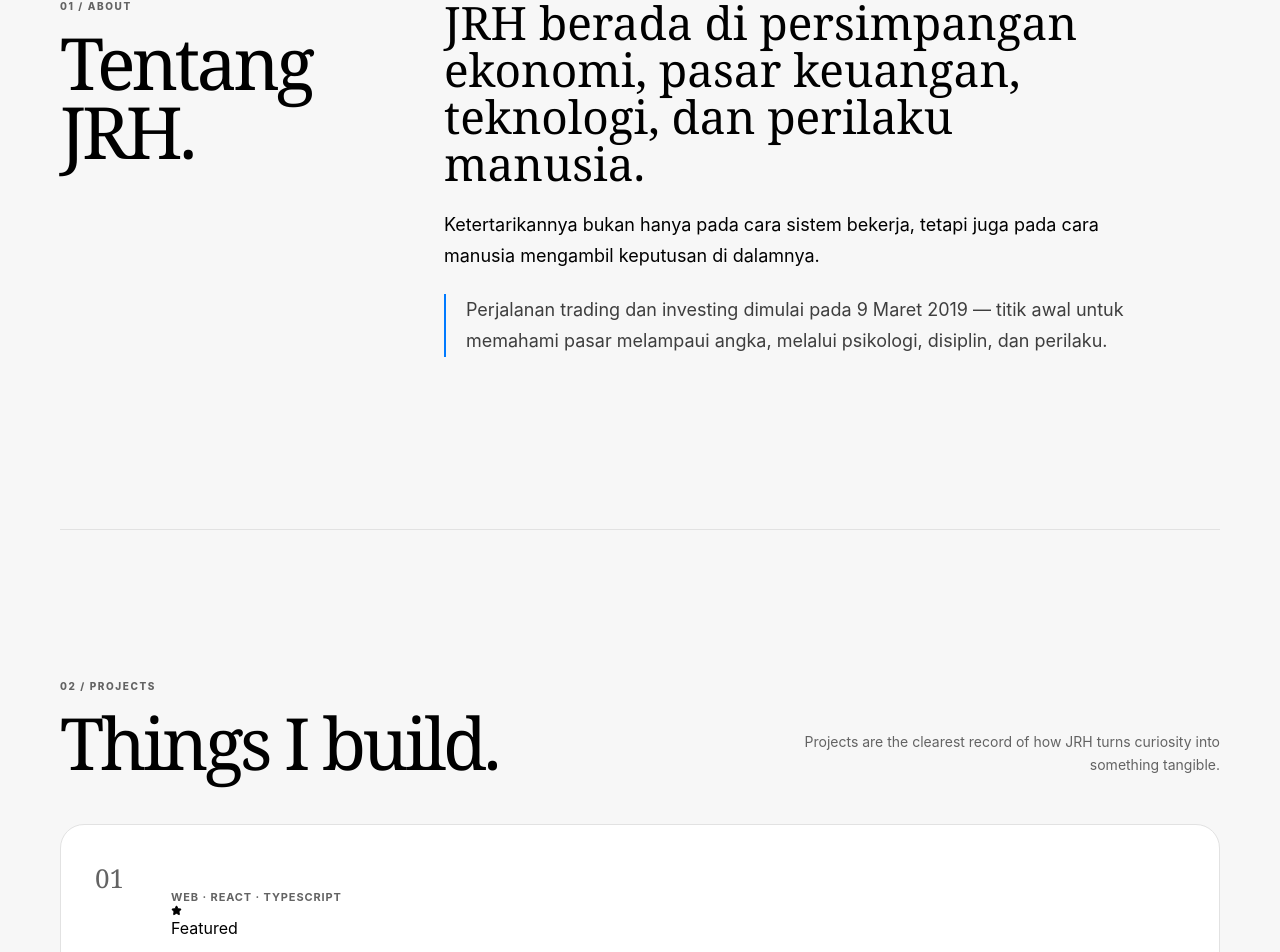
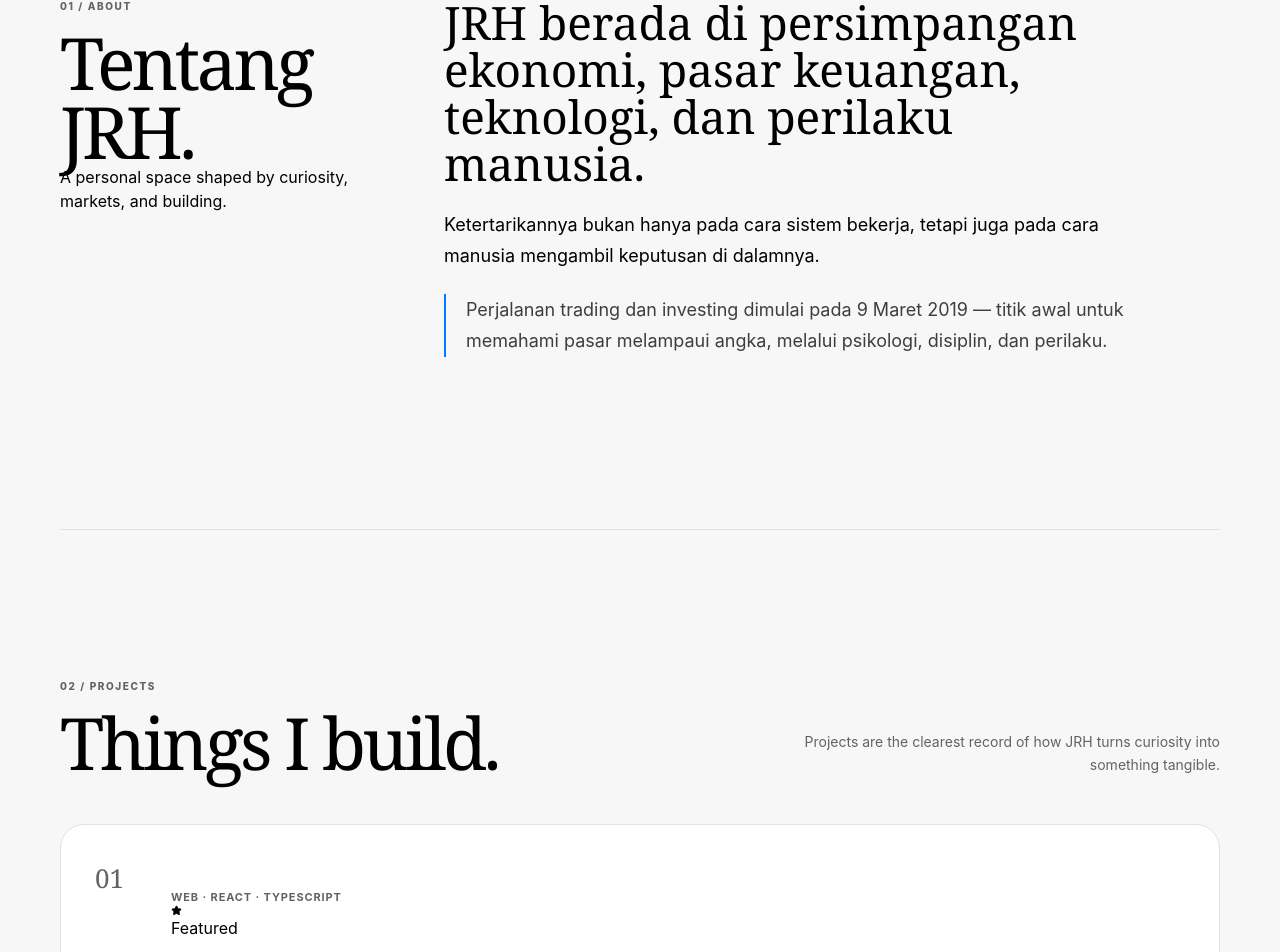
Before and after one commit to LionerHakim/JRHs, a React (Vite) app: page / in a window 1280 px wide. Shown: the part 979-1931 px from the top of the page. Built offline with nearby package versions, Linux system fonts and the light colour scheme.

Commit message:
redesign: sharpen about reading experience

```diff
--- a/src/components/Profile.tsx
+++ b/src/components/Profile.tsx
@@ -5,9 +5,11 @@ export default function Profile() {
         <div className="section-intro-sticky">
           <p className="eyebrow">01 / About</p>
           <h2 id="about-title" className="display-title">Tentang JRH.</h2>
+          <p className="section-index-note">A personal space shaped by curiosity, markets, and building.</p>
         </div>
         <div className="about-reading">
           <p className="about-lead">JRH berada di persimpangan ekonomi, pasar keuangan, teknologi, dan perilaku manusia.</p>
+          <div className="about-divider" aria-hidden="true" />
           <p>Ketertarikannya bukan hanya pada cara sistem bekerja, tetapi juga pada cara manusia mengambil keputusan di dalamnya.</p>
           <p className="editorial-quote">Perjalanan trading dan investing dimulai pada 9 Maret 2019 — titik awal untuk memahami pasar melampaui angka, melalui psikologi, disiplin, dan perilaku.</p>
         </div>
```
